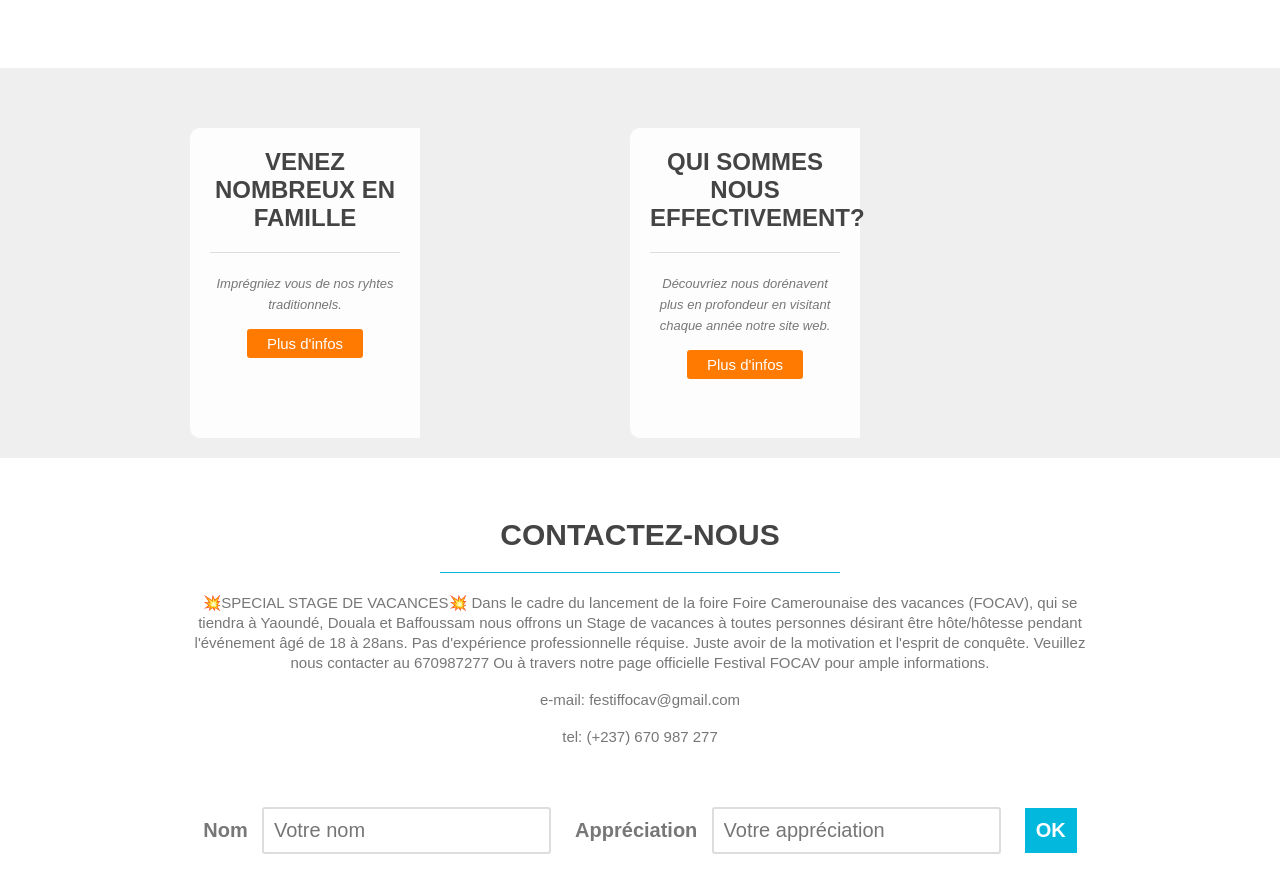
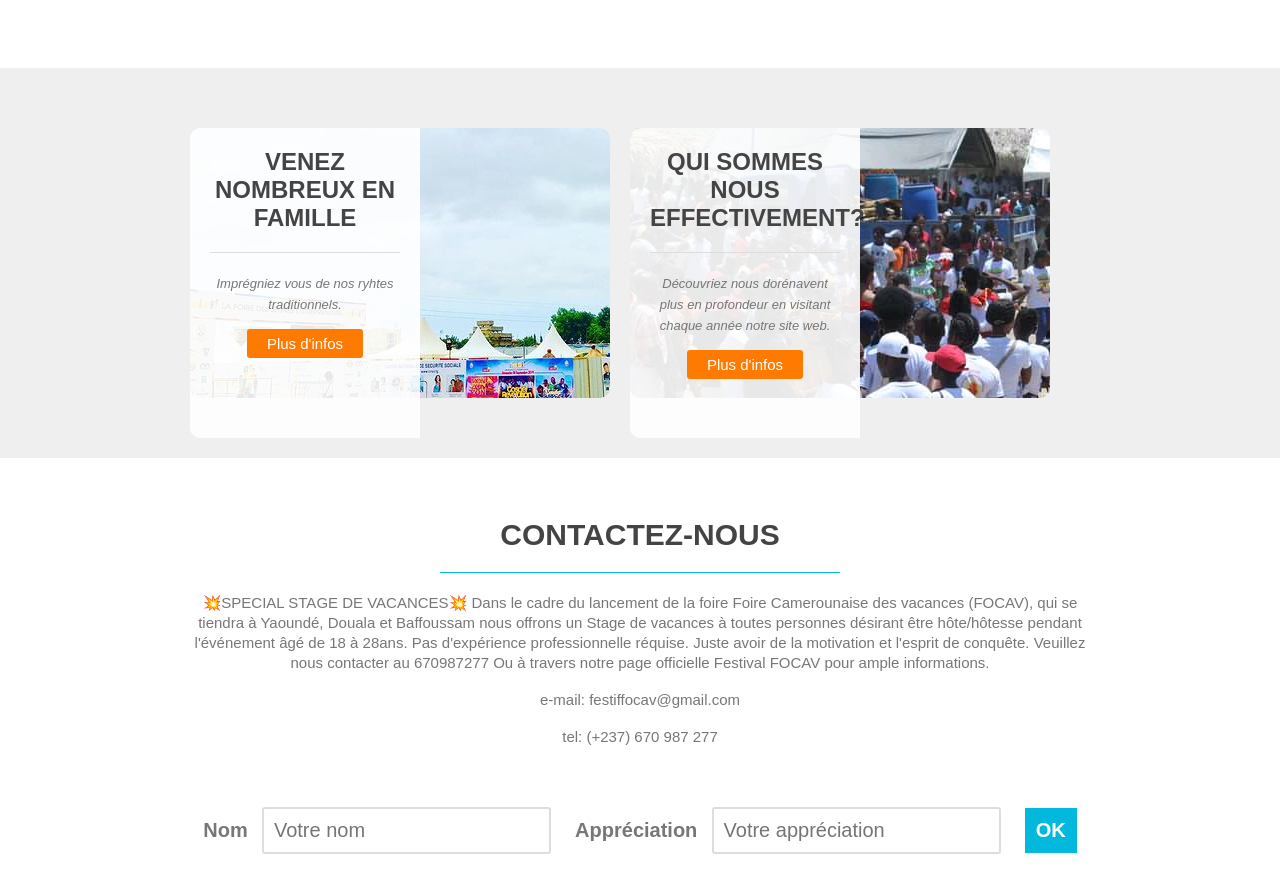
Before and after one commit to focav/focav, a plain HTML site: page index.html in a window 1280 px wide. Shown: the part 1060-1952 px from the top of the page. Drawn offline with Linux system fonts and the light colour scheme; files whose address does not match are found by name.

Commit message:
Update index.html

```diff
--- a/index.html
+++ b/index.html
@@ -50,14 +50,14 @@
 
         <section id="possibilities">
             <div class="wrapper">
-                <article style="background-image: url(images/foc5.jpeg);">
+                <article style="background-image: url(foc5.jpeg);">
                     <div class="overlay">
                         <h4>venez nombreux en famille</h4>
                         <p><small>Imprégniez vous de nos ryhtes traditionnels.</small></p>
                         <a href="#" class="button-2">Plus d'infos</a>
                     </div>
                 </article>
-                <article style="background-image: url(images/foc4.jpeg);">
+                <article style="background-image: url(foc4.jpeg);">
                     <div class="overlay">
                         <h4>Qui sommes nous effectivement?</h4>
                         <p><small>Découvriez nous dorénavent plus en profondeur en visitant chaque année notre site web.</small></p>
```
